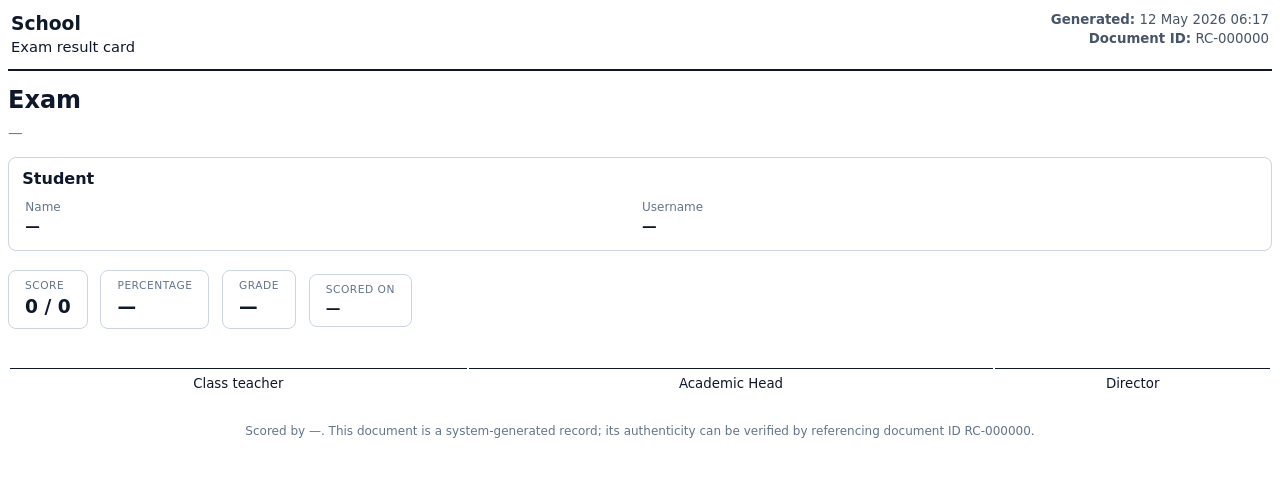
After one commit to jonsoncosmas/Webs, a Laravel app: template resources/views/pdf/result.blade.php in a window 1280 px wide. The commit adds this page. Shown: the top 477 px of the page. Run offline with Laravel 12, Linux system fonts and the light colour scheme; the template is opened without the code that fills it, so the values that code supplies are empty.

Commit message:
feat(somalite): print-to-PDF pipeline — marklist, certificate, result card

```diff
--- a/composer.json
+++ b/composer.json
@@ -7,6 +7,7 @@
     "license": "MIT",
     "require": {
         "php": "^8.2",
+        "barryvdh/laravel-dompdf": "^3.1",
         "laravel/framework": "^11.31",
         "laravel/tinker": "^2.9"
     },
--- a/resources/views/hr/show.blade.php
+++ b/resources/views/hr/show.blade.php
@@ -364,5 +364,6 @@
 
     <div style="margin-top:16px; display:flex; gap:8px;">
         <a class="btn ghost" href="{{ route('hr.index') }}">Back to directory</a>
+        <a class="btn" href="{{ route('hr.certificate.pdf', $subject) }}">Certificate of service (PDF)</a>
     </div>
 @endsection
--- /dev/null
+++ b/resources/views/pdf/_styles.blade.php
@@ -0,0 +1,26 @@
+<style>
+    @page { margin: 18mm 14mm; }
+    body { font-family: DejaVu Sans, sans-serif; color: #0f172a; font-size: 11pt; line-height: 1.4; }
+    h1, h2, h3 { color: #0f172a; margin: 0 0 8pt 0; }
+    h1 { font-size: 18pt; }
+    h2 { font-size: 14pt; }
+    h3 { font-size: 12pt; }
+    .muted { color: #64748b; }
+    .small { font-size: 9pt; }
+    .right { text-align: right; }
+    .center { text-align: center; }
+    .hdr { width: 100%; border-bottom: 2px solid #0f172a; padding-bottom: 6pt; margin-bottom: 10pt; }
+    .hdr td { vertical-align: top; }
+    .school { font-size: 14pt; font-weight: 700; }
+    .meta { font-size: 10pt; color: #475569; }
+    table.data { width: 100%; border-collapse: collapse; font-size: 10pt; margin-top: 8pt; }
+    table.data th, table.data td { border: 1px solid #94a3b8; padding: 5pt 7pt; text-align: left; }
+    table.data th { background: #e2e8f0; font-size: 9pt; text-transform: uppercase; letter-spacing: 0.4px; }
+    .pillbox { padding: 8pt 10pt; border: 1px solid #cbd5e1; border-radius: 6pt; margin-top: 10pt; }
+    .pillbox h3 { margin-bottom: 4pt; }
+    .sig { margin-top: 28pt; }
+    .sig td { border-top: 1px solid #0f172a; padding-top: 4pt; text-align: center; font-size: 10pt; }
+    .stat { display: inline-block; padding: 6pt 12pt; border: 1px solid #cbd5e1; border-radius: 6pt; margin-right: 6pt; }
+    .stat .label { font-size: 8pt; color: #64748b; text-transform: uppercase; letter-spacing: 0.5px; }
+    .stat .value { font-size: 14pt; font-weight: 700; }
+</style>
--- /dev/null
+++ b/resources/views/pdf/result.blade.php
@@ -0,0 +1,90 @@
+<!DOCTYPE html>
+<html lang="en">
+<head>
+    <meta charset="UTF-8">
+    <title>{{ $title }}</title>
+    @include('pdf._styles')
+</head>
+<body>
+@php
+    $exam = $attempt->exam;
+    $school = $attempt->school;
+    $student = $attempt->student;
+@endphp
+
+<table class="hdr">
+    <tr>
+        <td>
+            <div class="school">{{ $school?->name ?? 'School' }}</div>
+            <div>Exam result card</div>
+        </td>
+        <td class="right meta">
+            <div><strong>Generated:</strong> {{ now()->format('d M Y H:i') }}</div>
+            <div><strong>Document ID:</strong> RC-{{ str_pad((string) $attempt->id, 6, '0', STR_PAD_LEFT) }}</div>
+        </td>
+    </tr>
+</table>
+
+<h1 style="margin-bottom:4pt;">{{ $exam?->title ?? 'Exam' }}</h1>
+<div class="muted">
+    {{ $exam?->subject ?? '—' }}
+    @if ($exam?->form_level) · {{ $exam->form_level }} @endif
+    @if ($exam?->curriculum) · {{ strtoupper($exam->curriculum) }} @endif
+</div>
+
+<div class="pillbox">
+    <h3>Student</h3>
+    <table style="width:100%;">
+        <tr>
+            <td style="width:50%;">
+                <div class="small muted">Name</div>
+                <div><strong>{{ $student?->fullName() ?? '—' }}</strong></div>
+            </td>
+            <td>
+                <div class="small muted">Username</div>
+                <div><strong>{{ $student?->username ?? '—' }}</strong></div>
+            </td>
+        </tr>
+    </table>
+</div>
+
+<div style="margin-top:14pt;">
+    <div class="stat">
+        <div class="label">Score</div>
+        <div class="value">{{ $attempt->score ?? 0 }} / {{ $attempt->total_marks ?? 0 }}</div>
+    </div>
+    <div class="stat">
+        <div class="label">Percentage</div>
+        <div class="value">{{ $attempt->percentage() !== null ? $attempt->percentage() . '%' : '—' }}</div>
+    </div>
+    <div class="stat">
+        <div class="label">Grade</div>
+        <div class="value">{{ $attempt->grade ?? '—' }}</div>
+    </div>
+    <div class="stat">
+        <div class="label">Scored on</div>
+        <div class="value" style="font-size:11pt;">{{ $attempt->scored_at?->format('d M Y') ?? '—' }}</div>
+    </div>
+</div>
+
+@if ($attempt->notes)
+    <div class="pillbox">
+        <h3>Teacher notes</h3>
+        <div style="white-space:pre-wrap;">{{ $attempt->notes }}</div>
+    </div>
+@endif
+
+<table class="sig" style="width:100%;">
+    <tr>
+        <td>Class teacher</td>
+        <td>Academic Head</td>
+        <td>Director</td>
+    </tr>
+</table>
+
+<div class="small muted center" style="margin-top:20pt;">
+    Scored by {{ $attempt->scorer?->fullName() ?? '—' }}. This document is a system-generated record;
+    its authenticity can be verified by referencing document ID RC-{{ str_pad((string) $attempt->id, 6, '0', STR_PAD_LEFT) }}.
+</div>
+</body>
+</html>
--- a/resources/views/portal/result-show.blade.php
+++ b/resources/views/portal/result-show.blade.php
@@ -87,7 +87,8 @@
         </div>
     @endif
 
-    <div style="margin-top:16px;">
+    <div style="margin-top:16px; display:flex; gap:8px; flex-wrap:wrap;">
         <a class="btn ghost" href="{{ route('portal.results', ['student_id' => $attempt->student_user_id]) }}">Back to results</a>
+        <a class="btn" href="{{ route('portal.result.pdf', $attempt) }}">Download result PDF</a>
     </div>
 @endsection
--- a/resources/views/templates/assignments/show.blade.php
+++ b/resources/views/templates/assignments/show.blade.php
@@ -69,6 +69,10 @@
                 <a class="btn" href="{{ route('assignments.print', $assignment) }}">Open print view</a>
             @endcan
 
+            @can('view', $assignment)
+                <a class="btn ghost" href="{{ route('assignments.pdf', $assignment) }}">Download PDF</a>
+            @endcan
+
             <a class="btn ghost" href="{{ route('assignments.index') }}">Back</a>
         </div>
     </div>
--- a/routes/web.php
+++ b/routes/web.php
@@ -13,6 +13,9 @@ use App\Http\Controllers\HR\StaffController;
 use App\Http\Controllers\HR\StaffLeaveController;
 use App\Http\Controllers\Orion\OrionController;
 use App\Http\Controllers\Packages\PackageController;
+use App\Http\Controllers\Pdf\AssignmentPdfController;
+use App\Http\Controllers\Pdf\ResultPdfController;
+use App\Http\Controllers\Pdf\StaffCertificatePdfController;
 use App\Http\Controllers\Portal\AttemptScoreController;
 use App\Http\Controllers\Portal\ExamTakingController;
 use App\Http\Controllers\Portal\PortalController;
@@ -143,5 +146,10 @@ Route::middleware(['auth', 'active'])->group(function () {
         Route::post('/bus/routes/{route}/stops', [BusController::class, 'storeStop'])->name('bus.stops.store');
         Route::post('/bus/vehicles', [BusController::class, 'storeVehicle'])->name('bus.vehicles.store');
         Route::post('/bus/vehicles/{vehicle}/position', [BusController::class, 'recordPosition'])->name('bus.vehicles.position');
+
+        // PDF downloads — generated server-side via dompdf.
+        Route::get('/assignments/{assignment}/pdf', [AssignmentPdfController::class, 'download'])->name('assignments.pdf');
+        Route::get('/hr/staff/{subject}/certificate.pdf', [StaffCertificatePdfController::class, 'download'])->name('hr.certificate.pdf');
+        Route::get('/portal/results/{attempt}/pdf', [ResultPdfController::class, 'download'])->name('portal.result.pdf');
     });
 });
```
Also changed, not shown: app/Http/Controllers/Pdf/AssignmentPdfController.php (added, +37 -0 lines), app/Http/Controllers/Pdf/ResultPdfController.php (added, +30 -0 lines), app/Http/Controllers/Pdf/StaffCertificatePdfController.php (added, +33 -0 lines), resources/views/pdf/certificate.blade.php (added, +64 -0 lines), resources/views/pdf/marklist.blade.php (added, +79 -0 lines), tests/Feature/PdfPipelineTest.php (added, +309 -0 lines), 1 other file.
